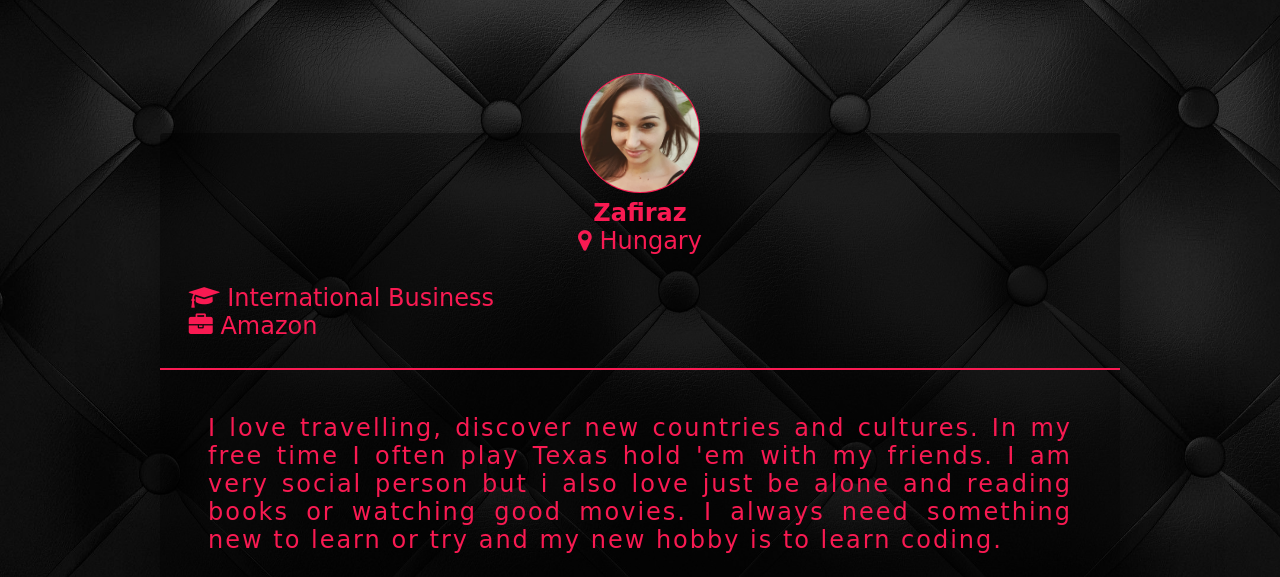
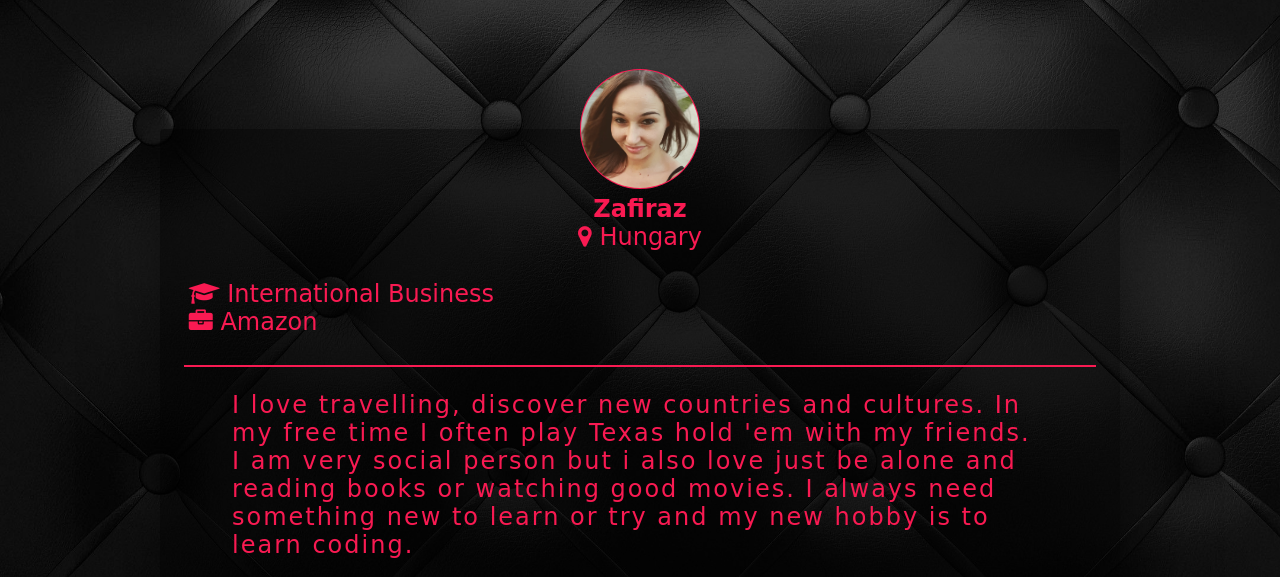
Before and after one commit to Zafiraz/business-card, a plain HTML site: page index.html in a window 1280 px wide. Shown: the top 577 px of the page. Drawn offline with Linux system fonts and the light colour scheme.

Commit message:
responsive

```diff
--- a/index.html
+++ b/index.html
@@ -12,7 +12,7 @@
   <div class="profile-card">
     <div class="head">
       <div class="profile-image">
-      <img src="assets/profilkep.jpg" alt="profile picture">
+      <img src="assets/profilkep.jpg" alt="profile picture" class="picture">
       </div>
       <div class="name-headline">
       <h1>Zafiraz</h1>
--- a/main.css
+++ b/main.css
@@ -3,6 +3,14 @@
   padding: 0;
   box-sizing: border-box;
   font-size: 100%;
+}
+body {
+  display: flex;
+  justify-content: center;
+  align-items: center;
+  height: 100vh;
+  width: 100vw;
+}
 }
 .about {
   padding-top: 1.25rem;
@@ -11,19 +19,13 @@
 .profile-card {
   width: 75%;
 }
-body {
-  display: flex;
-  justify-content: center;
-  align-items: center;
-  height: 100vh;
-  width: 100vw;
-}
 .head, .links {
   text-align: center;
+  margin: 0 auto;
 }
-.head .content {
+.head, .content {
   width: 95%;
-  margin: 0;
+  margin: 0 auto;
 }
 img {
   width: 7.5rem;
```
